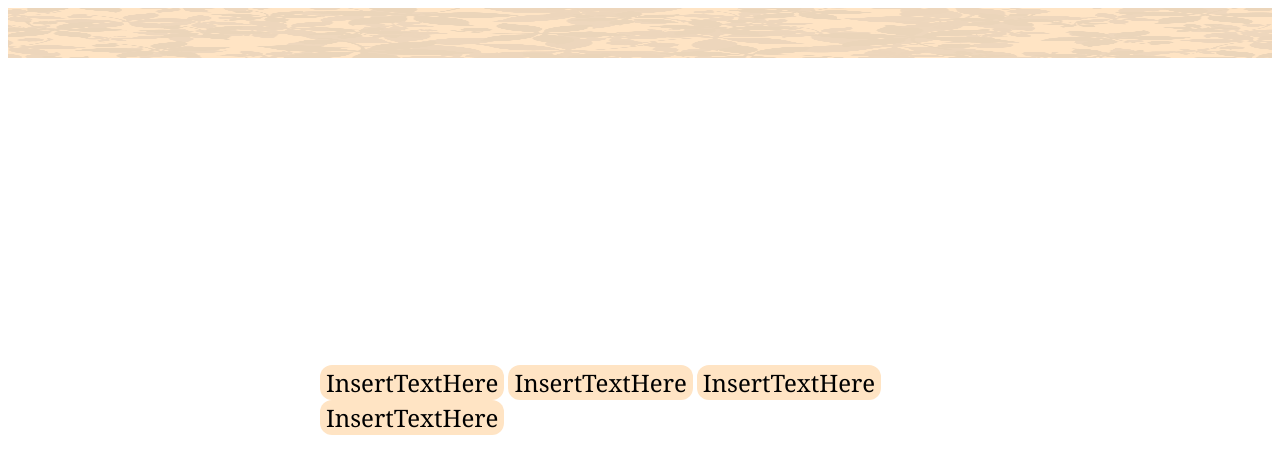
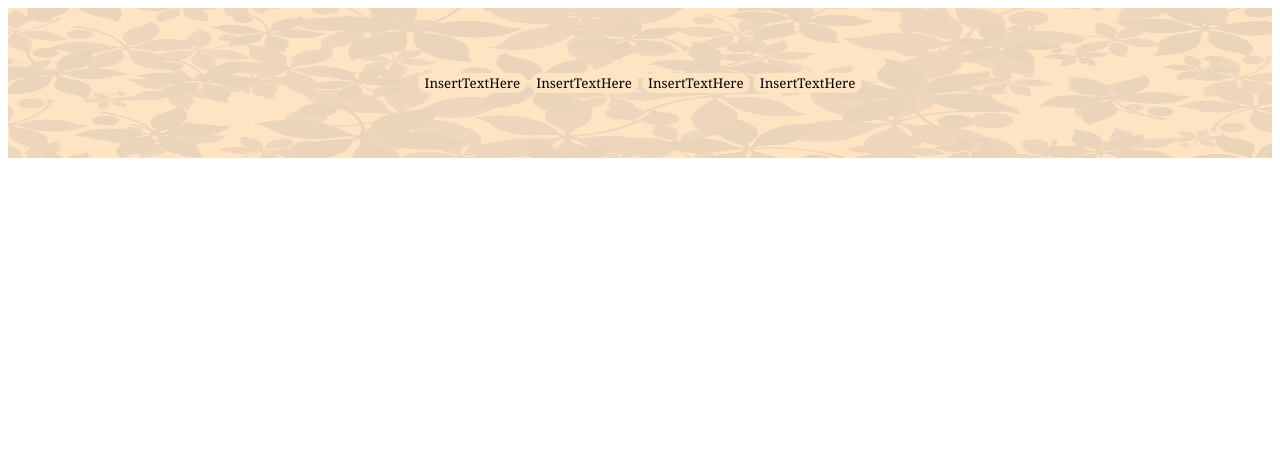
Before and after one commit to safiukhan/safiukhan.github.io, a plain HTML site: page index.html in a window 1280 px wide. Drawn offline with Linux system fonts and the light colour scheme.

Commit message:
Further edits to navbar 2

```diff
--- a/index.html
+++ b/index.html
@@ -1,10 +1,47 @@
 <html>
     <head>
         <link rel = "stylesheet" href = "stylesheet.css">
+        <style>
+            .buttonNavbar {
+    background-color:bisque;
+    border: none;
+    width: fit-content;
+    padding: 16x 32x;
+    font-size: 50 px;
+    font-family:Georgia, 'Times New Roman', Times, serif;
+    text-align: center;
+    transition-duration: 0.3s;
+    cursor:pointer;
+    border-radius: 12px;
+}
+
+div.buttonContainer {
+    align-content: center;
+    width: auto;
+    height: auto;
+    position:absolute;
+    top: 50%;
+    left: 50%;
+    transform: translate(-50%, -50%);
+    -ms-transform: translate(-50%, -50%);
+}
+
+.buttonNavbar:hover {
+    background-color: burlywood;
+    color:white
+}
+
+div.navbar {
+    position:relative;
+    width: 100%;
+    height: 150px;
+    background-color: bisque;
+}
+        </style>
     </head>
     <body>
         <div class = "navbar">
-            <img src = "leaf_bkg.png" width=100%, height = 50px>
+            <img src = "leaf_bkg.png" width=100%, height = 150px>
             <div class = "buttonContainer">
                 <button class = "buttonNavbar">InsertTextHere</button>
                 <button class = "buttonNavbar">InsertTextHere</button>
--- a/stylesheet.css
+++ b/stylesheet.css
@@ -3,22 +3,23 @@
     border: none;
     width: fit-content;
     padding: 16x 32x;
-    font-size: 24px;
+    font-size: 50 px;
     font-family:Georgia, 'Times New Roman', Times, serif;
     text-align: center;
-    display:inline-block;
     transition-duration: 0.3s;
     cursor:pointer;
     border-radius: 12px;
 }
 
 div.buttonContainer {
+    align-content: center;
     width: auto;
     height: auto;
     position:absolute;
     top: 50%;
     left: 50%;
     transform: translate(-50%, -50%);
+    -ms-transform: translate(-50%, -50%);
 }
 
 .buttonNavbar:hover {
@@ -27,7 +28,8 @@ div.buttonContainer {
 }
 
 div.navbar {
+    position:relative;
     width: 100%;
-    height: 50px;
+    height: 150px;
     background-color: bisque;
 }
```
